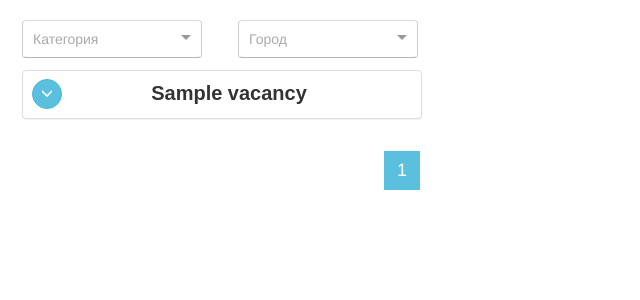
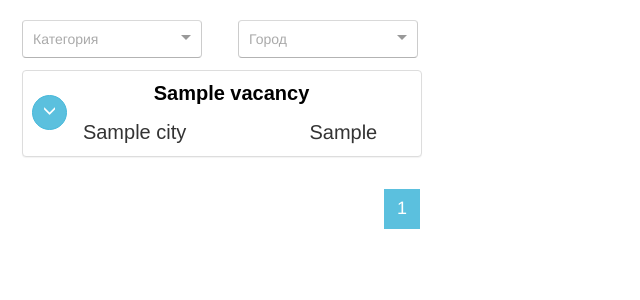
Before and after one commit to uaprom-summer-2015/Meowth, a Flask app: page /vacancies/ in a window 1280 px wide. Shown: the top 300 px of the page, without its empty margins (0-640 px from the left). Run offline with Flask 2, Linux system fonts and the light colour scheme; tables that the repository leaves empty hold one stand-in row (values such as "Sample post"); parts of the project's set-up code (start-up, migrations or seed data) failed here and were passed over; some libraries are stand-ins or nearby versions.

Commit message:
typos, feed style

```diff
--- a/project/admin/views.py
+++ b/project/admin/views.py
@@ -125,6 +125,7 @@ register_section(
     list_endpoint="user_list",
 )
 
+
 @admin_app.route("/")
 def mainpage():
     sections = {}
--- a/project/auth/views.py
+++ b/project/auth/views.py
@@ -45,7 +45,8 @@ def reset():
 def confirm_reset(token):
     success = User.bl.reset_password(token)
     if success:
-        flash("Вы успешно сбросили пароль! Новый пароль отправлен по электронной почте")
+        flash("Вы успешно сбросили пароль! "
+              "Новый пароль отправлен по электронной почте")
         return redirect(url_for('auth.login'))
     else:
         abort(404)
@@ -56,6 +57,7 @@ def logout():
     session.pop('user_id', None)
     return redirect(url_for('auth.login'))
 
+
 @auth.before_request
 def add_login_to_g():
     if session['user_id']:
--- a/project/static/css/feed.css
+++ b/project/static/css/feed.css
@@ -2,7 +2,7 @@
     width: 30px;
     height: 30px;
     margin-left: 9px;
-    margin-top: 7.5px;
+    margin-top: 6%;
     float: left;
 }
 .vacancyTitle {
@@ -11,26 +11,48 @@
     text-align: center;
     margin-top: 8px;
     margin-right: 25px;
-    font-family: sans-serif;
+    font-family: sans-serif !important;
 }
+
+
+.vacancyTitle > a {
+    color: #000000;
+    font-family: sans-serif
+}
+
+.vacancyTitle > a:hover {
+    color: #123456;
+
+    text-decoration: none;
+}
+
 .vacancyDescr {
     margin-left: 15%;
     font-family: sans-serif;
+    margin-right: 11%;
+    margin-top: 20px;
+    font-size: 16px;
+}
+
+.vacancyCity {
+    margin-left: 4%;
+    font-family: sans-serif;
+    display: inline;
     width: 80%;
+    font-size: 20px;
+}
+
+.vacancySalary {
+    float: right;
+    display: inline;
+    margin-right: 11%;
+    font-size: 20px !important;
 }
 
 .panel {
     margin: 2px;
     float: left;
     width: 100%;
-}
-
-.vacancyNodeCompressed, .vacancyNodeExpanded {
-
-}
-
-.vacancyNodeCompressed {
-    height: 70px;
 }
 
 .vacancyBox {
@@ -112,13 +134,13 @@
 }
 
 .btn-circle {
-  width: 30px;
-  height: 30px;
+  width: 35px;
+  height: 35px;
   text-align: center;
   padding: 6px 0;
-  font-size: 12px;
+  font-size: 13.125px;
   line-height: 1.428571429;
-  border-radius: 15px;
+  border-radius: 17.5px;
 }
 
 .btn-circle.btn-lg {
```
Also changed, not shown: project/static/js/feed.jsx (+17 -8 lines), project/static/js/dist/feed.js.
